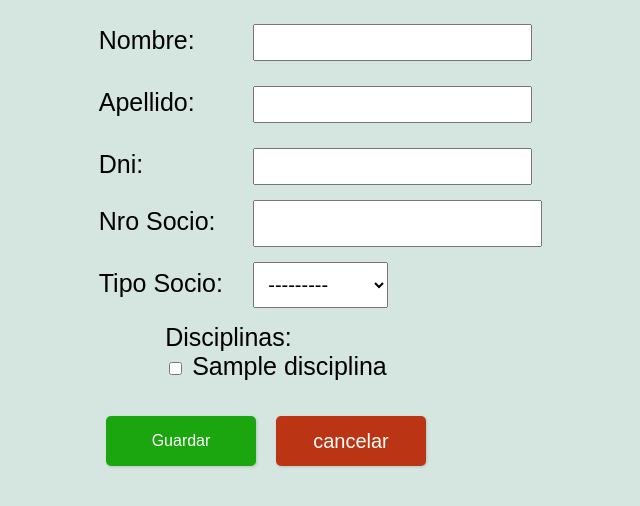
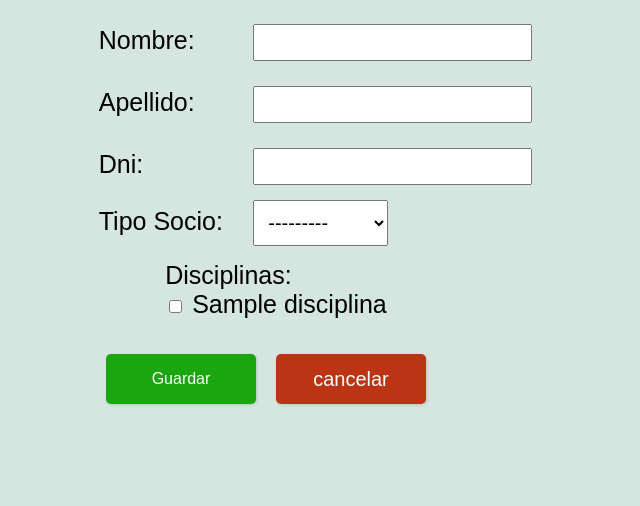
Before and after one commit to juanjca1990/CAS, a Django app: page /socios/alta_socios/ in a window 1280 px wide. Shown: the part 177-683 px from the top of the page, without its empty margins (364-1004 px from the left). Run offline with Django 4.2, Linux system fonts and the light colour scheme; tables that the repository leaves empty hold one stand-in row (values such as "Sample post").

Commit message:
modificacion nroSocio autoincremental

```diff
--- a/socios/forms.py
+++ b/socios/forms.py
@@ -12,8 +12,9 @@ class SociosForm(forms.ModelForm):
     )
 
     class Meta:
+        exclude = ['nroSocio']
         model = Socios
-        fields = ['nroSocio', 'dni', 'apellido', 'nombre', 'tipo_socio', 'disciplinas']
+        fields = ['dni', 'apellido', 'nombre', 'tipo_socio', 'disciplinas']
         widgets = {
             'dni': forms.TextInput(attrs={'novalidate': 'novalidate'}),
         }
@@ -24,7 +25,7 @@ class SociosForm(forms.ModelForm):
         self.fields['nombre'].widget.attrs.update({'class': 'form-control input-text'})
         self.fields['apellido'].widget.attrs.update({'class': 'form-control input-text'})
         self.fields['dni'].widget.attrs.update({'class': 'form-control input-text', 'min':'0'})
-        self.fields['nroSocio'].widget.attrs.update({'class':'form-control nro-socio'})
+        # self.fields['nroSocio'].widget.attrs.update({'class':'form-control nro-socio'})
         self.fields['tipo_socio'].widget.attrs.update({'class': 'form-control tipo-socio'})
         self.fields['disciplinas'].widget.attrs.update({'class': 'check-disciplinas'})
         self.fields['disciplinas'].choices = [(c.pk, c.nombre) for c in Disciplinas.objects.all()]
--- a/socios/templates/alta_socios.html
+++ b/socios/templates/alta_socios.html
@@ -39,13 +39,13 @@
                   <div class="error-message">{{ form.dni.errors.0 }}</div>
               {% endif %}
             </div>
-            {% for error in form.nroSocio.errors %}
+            <!-- {% for error in form.nroSocio.errors %}
               <span class="error-message">{{ error }}</span>
             {% endfor %}
             <div class="form-group">
               <label for="{{ form.nroSocio.id_for_label }}" class="formulario-label">Nro Socio:</label>
               <div class="formulario-input">{{ form.nroSocio }}</div>
-            </div>
+            </div> -->
             <div class="form-group">
               <label for="{{ form.tipo_socio.id_for_label }}" class="formulario-label">Tipo Socio:</label>
               <div class="formulario-input">{{ form.tipo_socio }}</div>
--- a/socios/views.py
+++ b/socios/views.py
@@ -22,28 +22,29 @@ def alta_socios(request):
             disciplinas_total = Disciplinas.objects.all()
             print("entreee")
             nuevo_dni = form.cleaned_data['dni']
-            nuevo_nro_socio = form.cleaned_data['nroSocio']
+            # nuevo_nro_socio = form.cleaned_data['nroSocio']
             if (Socios.objects.filter(dni = nuevo_dni).exists()):
                 print("numero dni")
                 form.add_error('dni', 'el dni ya se encuentra registrado')
                 return render(request, 'alta_socios.html', {'form': form , 'disciplinas':disciplinas_total})
 
-            if (Socios.objects.filter(nroSocio = nuevo_nro_socio).exists()):
-                print("numero socio")
-                form.add_error('nroSocio', 'el numero de socio ya se encuentra registrado')
-                return render(request, 'alta_socios.html', {'form': form , 'disciplinas':disciplinas_total})
+            # if (Socios.objects.filter(nroSocio = nuevo_nro_socio).exists()):
+            #     print("numero socio")
+            #     form.add_error('nroSocio', 'el numero de socio ya se encuentra registrado')
+            #     return render(request, 'alta_socios.html', {'form': form , 'disciplinas':disciplinas_total})
 
             nombre = form.cleaned_data['nombre']
             if any(char.isdigit() for char in nombre):
                 form.add_error('nombre', 'el nombre no debe contener numeros')
                 return render(request, 'alta_socios.html', {'form': form , 'disciplinas':disciplinas_total})
             apellido = form.cleaned_data['apellido']
-            if any(char.isdigit() for char in nombre):
+            if any(char.isdigit() for char in apellido):
                 form.add_error('apellido', 'el apellido no debe contener numeros')
                 return render(request, 'alta_socios.html', {'form': form , 'disciplinas':disciplinas_total})
             nuevo_socio = form.save(commit=False)
+            nuevo_socio.nroSocio = 0
+            nuevo_socio.save()
             disciplinas_seleccionadas = form.cleaned_data['disciplinas']
-            nuevo_socio.save()
             Socios.objects.filter(dni=nuevo_dni).update(fecha_ingreso = datetime.now().date(),)
             for disciplina in disciplinas_seleccionadas.all():
                 if datetime.now().day >= 28:
@@ -52,6 +53,9 @@ def alta_socios(request):
                     fecha_reinicio = datetime.now() + timedelta(days=30)
 
                 Inscripcion.objects.create(socio=nuevo_socio, disciplina=disciplina, fecha_reinicio=fecha_reinicio)
+                modificarSocio = Socios.objects.get(dni = nuevo_socio.dni)
+                modificarSocio.nroSocio = modificarSocio.id
+                modificarSocio.save()
 
             form.save_m2m()
             return redirect('lista_socios')
@@ -77,7 +81,6 @@ def modificar_socio(request, id_socio):
         if form.is_valid():
             socio = form.save(commit=False)
             socio.dni = request.POST['dni']
-            socio.nroSocio = request.POST['nroSocio']
             socio.nombre = request.POST['nombre']
             socio.apellido = request.POST['apellido']
             socio.tipo_socio = request.POST['tipo_socio']
@@ -105,7 +108,6 @@ def modificar_socio(request, id_socio):
     else:
         form = SociosForm(instance=socio)
         form.fields['dni'].widget.attrs['readonly'] = True
-        form.fields['nroSocio'].widget.attrs['readonly'] = True
         form.fields['nombre'].widget.attrs['readonly'] = True
         form.fields['apellido'].widget.attrs['readonly'] = True
         form.fields['disciplinas'].label = ''
```
